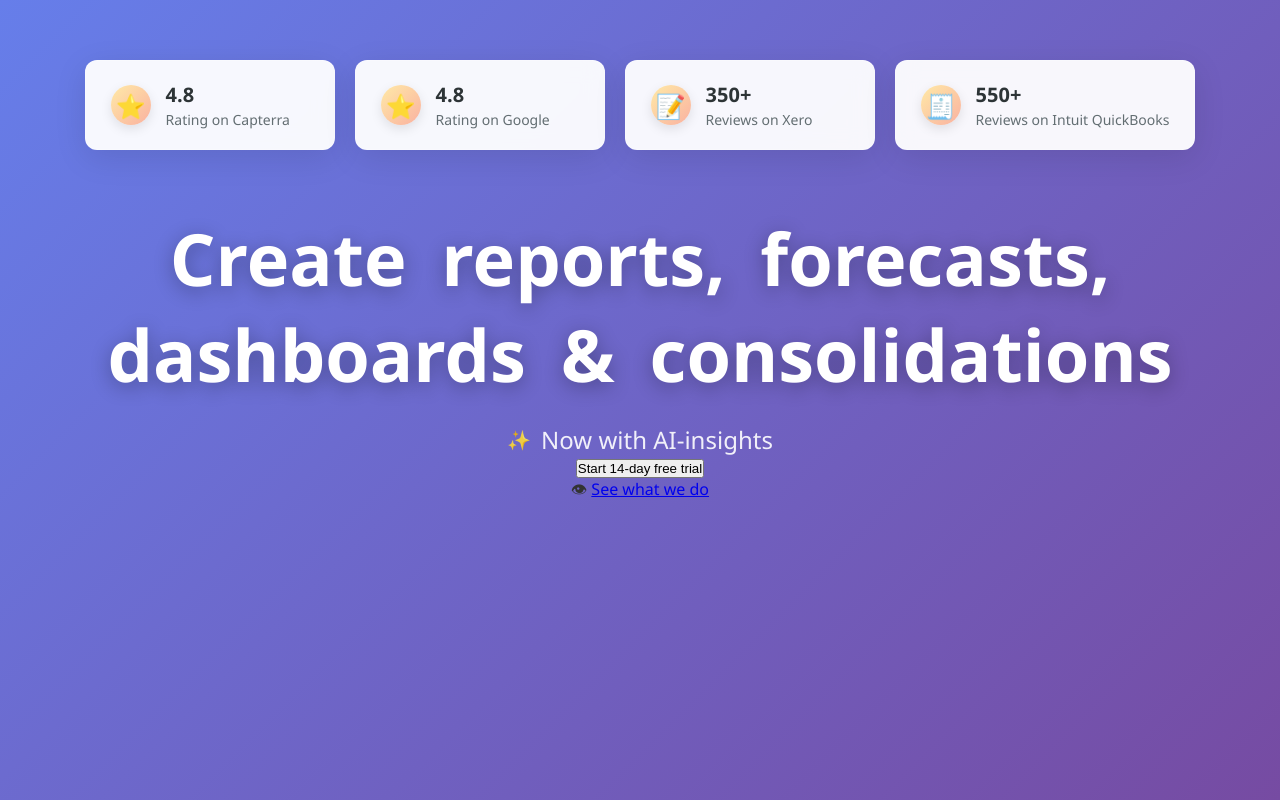
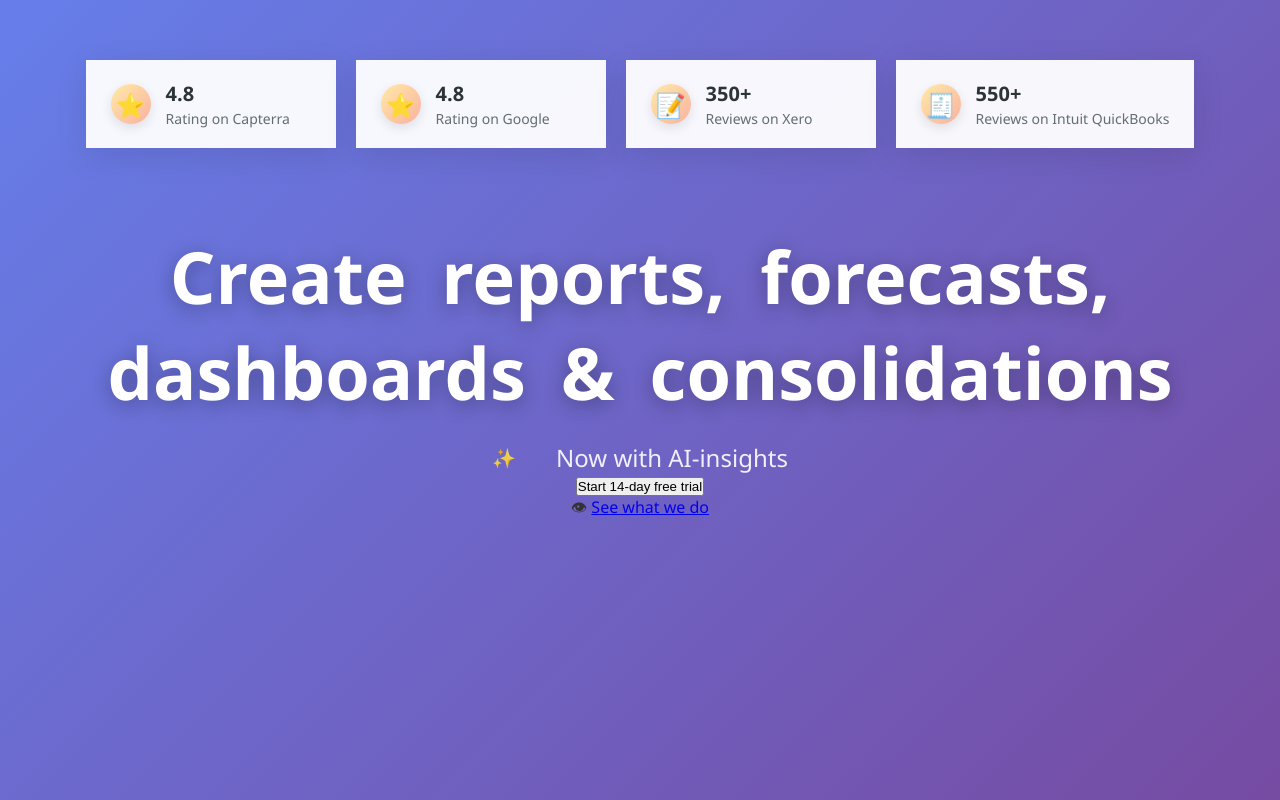
Before and after one commit to tu-lasizzzz/IITBbsr, a plain HTML site: page index.html in a window 1280 px wide. Drawn offline with Linux system fonts and the light colour scheme.

Commit message:
Update style.css

```diff
--- a/style.css
+++ b/style.css
@@ -32,10 +32,7 @@ body {
 .stat-card {
     background: rgba(255, 255, 255, 0.95);
     padding: 20px 25px;
-    border-radius: 12px;
     box-shadow: 0 8px 32px rgba(0, 0, 0, 0.1);
-    backdrop-filter: blur(10px);
-    border: 1px solid rgba(255, 255, 255, 0.2);
     display: flex;
     align-items: center;
     gap: 15px;
@@ -45,7 +42,6 @@ body {
 
 .stat-card:hover {
     transform: translateY(-5px);
-    box-shadow: 0 12px 40px rgba(0, 0, 0, 0.15);
 }
 
 .stat-icon {
@@ -81,7 +77,7 @@ body {
 /* Heading Section */
 .heading-section {
     text-align: center;
-    margin-top: 40px;
+    margin-top: 80px;
 }
 
 .interactive-heading {
@@ -133,7 +129,7 @@ body {
     display: flex;
     align-items: center;
     justify-content: center;
-    gap: 10px;
+    gap: 40px;
 }
 
 .subtitle::before {
```
